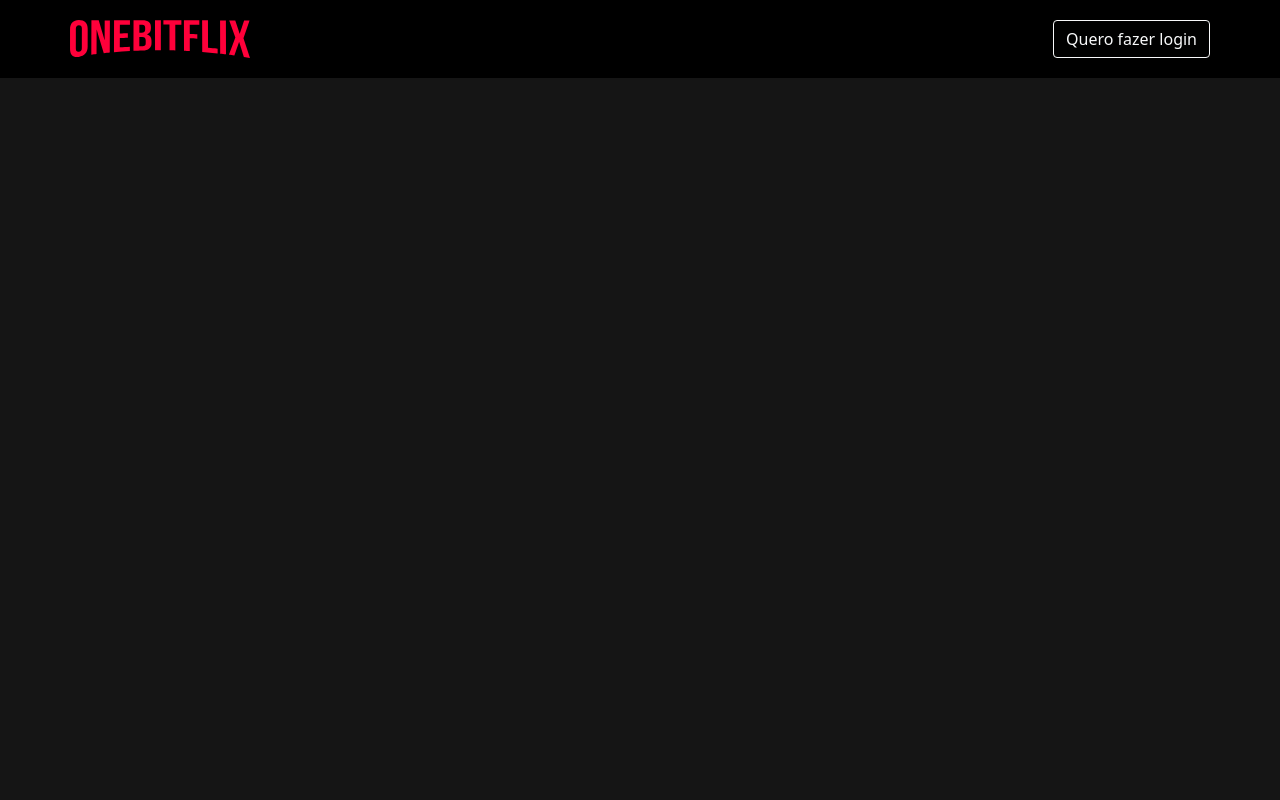
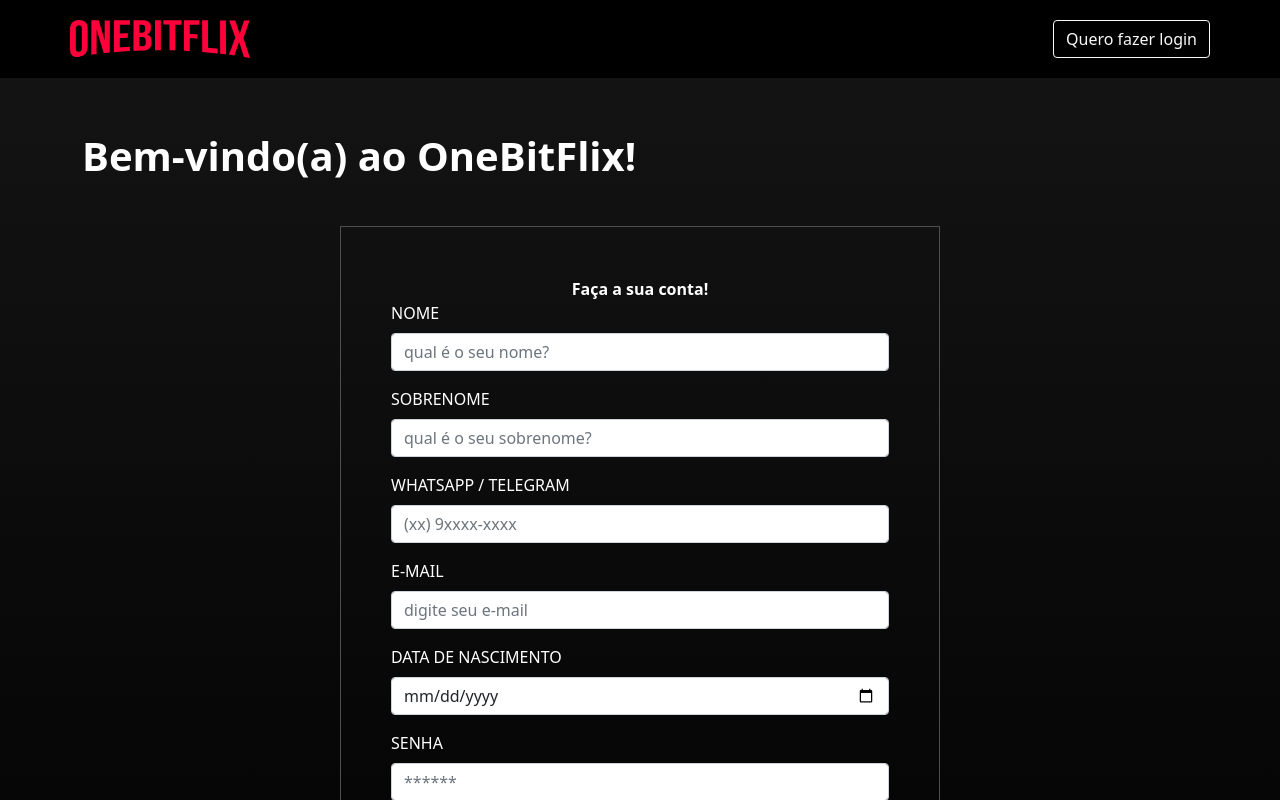
Before and after one commit to piazin/onebitflix_web, a Next.js app: page /register in a window 1280 px wide. Shown: the top 800 px of the page. Built offline with nearby package versions, Linux system fonts and the light colour scheme.

Commit message:
:sparkles: feat: create screen register

```diff
--- a/pages/register.tsx
+++ b/pages/register.tsx
@@ -1,6 +1,8 @@
 import Head from 'next/head';
 import { HeaderGeneric } from '../src/components/Common/HeaderGeneric';
 import styles from '../styles/registerLogin.module.scss';
+import { Form, FormGroup, Label, Container, Button, Input } from 'reactstrap';
+import { Footer } from '../src/components/Common/Footer';
 
 export default function register() {
   return (
@@ -8,13 +10,126 @@
       <Head>
         <title>Onebitflix - Registro</title>
         <link rel="shortcut icon" href="/favicon.svg" type="image/x-icon" />
+        <script src="https://jsuites.net/v4/jsuites.js"></script>
       </Head>
-      <main>
+      <main className={styles.main}>
         <HeaderGeneric
           logoUrl="/"
           btnUrl="/login"
           btnContent="Quero fazer login"
         />
+        <Container className="py-5">
+          <p className={styles.formTitle}>
+            <strong>Bem-vindo(a) ao OneBitFlix!</strong>
+          </p>
+
+          <Form className={styles.form}>
+            <p className="text-center">
+              <strong>Faça a sua conta!</strong>
+            </p>
+
+            <FormGroup>
+              <Label for="firstName" className={styles.label}>
+                NOME
+              </Label>
+              <Input
+                id="firstName"
+                placeholder="qual é o seu nome?"
+                name="firstName"
+                type="text"
+                required
+                maxLength={20}
+                className={styles.inputName}
+              />
+            </FormGroup>
+            <FormGroup>
+              <Label for="lastName" className={styles.label}>
+                SOBRENOME
+              </Label>
+              <Input
+                id="lastName"
+                placeholder="qual é o seu sobrenome?"
+                name="lastName"
+                type="text"
+                required
+                maxLength={20}
+                className={styles.inputName}
+              />
+            </FormGroup>
+            <FormGroup>
+              <Label for="phone" className={styles.label}>
+                WHATSAPP / TELEGRAM
+              </Label>
+              <Input
+                id="phone"
+                placeholder="(xx) 9xxxx-xxxx"
+                name="phone"
+                type="tel"
+                required
+                data-mask="+55 (00) 9 0000-0000"
+                className={styles.input}
+              />
+            </FormGroup>
+            <FormGroup>
+              <Label for="email" className={styles.label}>
+                E-MAIL
+              </Label>
+              <Input
+                id="email"
+                placeholder="digite seu e-mail"
+                name="email"
+                type="email"
+                required
+                className={styles.input}
+              />
+            </FormGroup>
+            <FormGroup>
+              <Label for="birth" className={styles.label}>
+                DATA DE NASCIMENTO
+              </Label>
+              <Input
+                id="birth"
+                name="birth"
+                type="date"
+                min="1930-01-01"
+                max="2022-12-31"
+                required
+                className={styles.input}
+              />
+            </FormGroup>
+            <FormGroup>
+              <Label for="password" className={styles.label}>
+                SENHA
+              </Label>
+              <Input
+                id="password"
+                name="password"
+                type="password"
+                placeholder="******"
+                required
+                minLength={6}
+                maxLength={20}
+                className={styles.input}
+              />
+            </FormGroup>
+            <FormGroup>
+              <Label for="password" className={styles.label}>
+                CONFIRMAR SENHA
+              </Label>
+              <Input
+                id="password"
+                name="password"
+                type="password"
+                placeholder="******"
+                required
+                minLength={6}
+                maxLength={20}
+                className={styles.input}
+              />
+            </FormGroup>
+          </Form>
+        </Container>
+        <Footer />
       </main>
     </>
   );
--- a/styles/registerLogin.module.scss
+++ b/styles/registerLogin.module.scss
@@ -0,0 +1,18 @@
+@import './colors.module.scss';
+
+.main {
+  background-image: linear-gradient(to bottom, #151515, black);
+}
+
+.formTitle {
+  font-size: 40px;
+  font-weight: bold;
+  margin-bottom: 40px;
+}
+
+.form {
+  width: 600px;
+  padding: 50px;
+  border: solid 1px $darkGray;
+  margin: 0 auto;
+}
```
